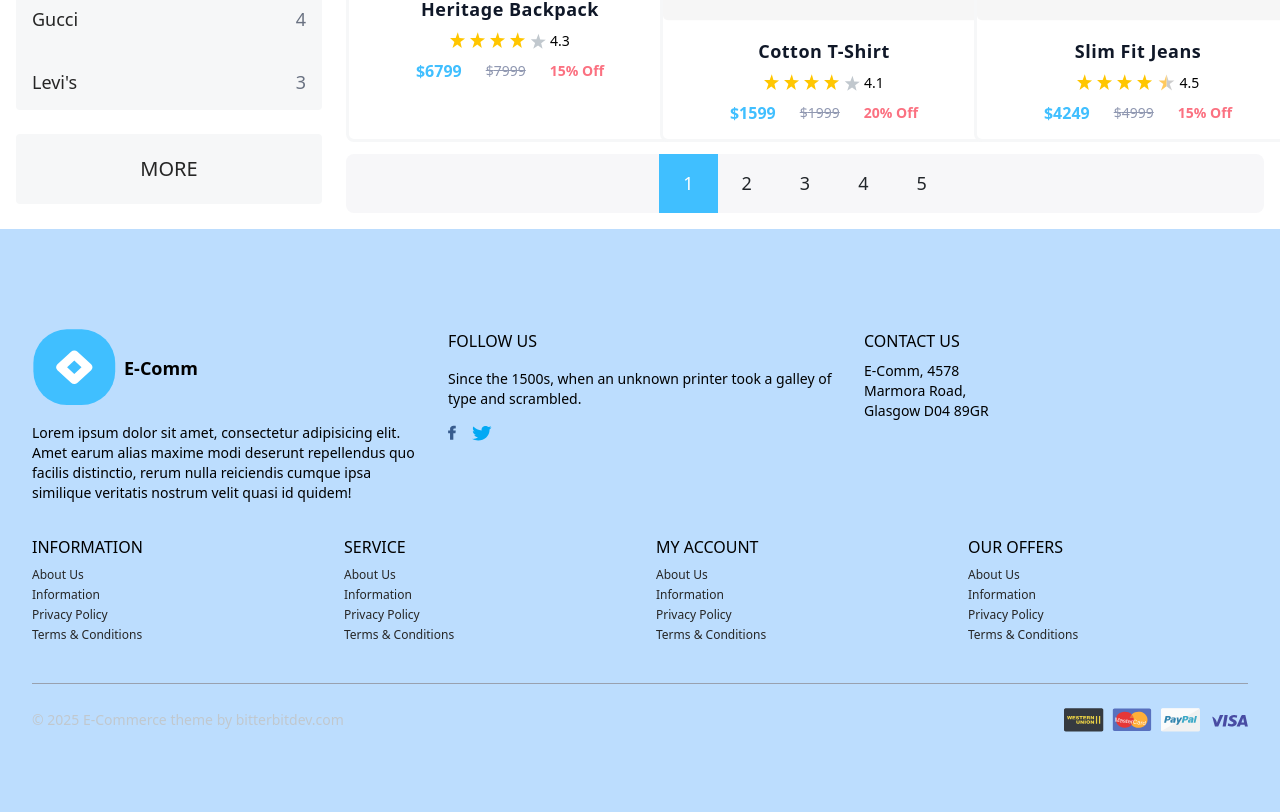
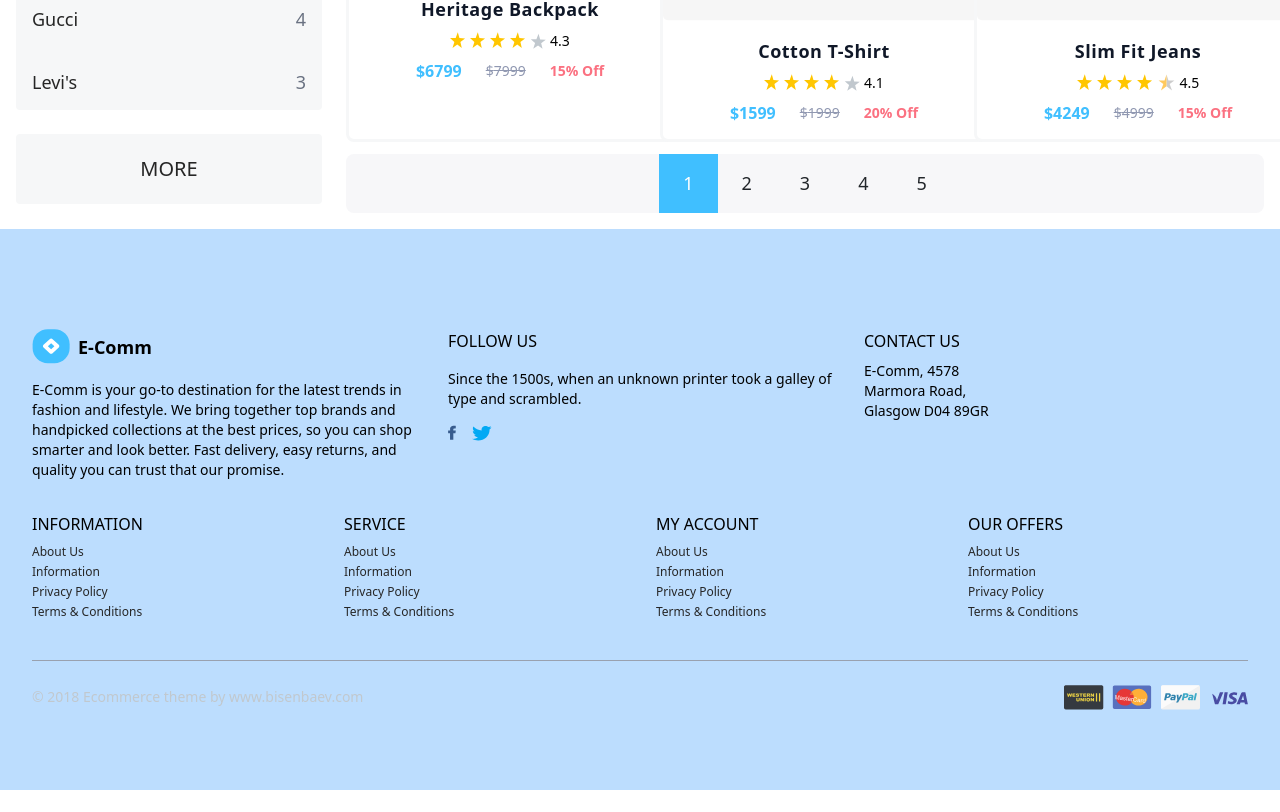
Before and after one commit to tsujit74/product-listing, a Next.js app: page / in a window 1280 px wide. Shown: the part 1229-2041 px from the top of the page. After the commit the page ends 2019 px from the top, so only its background shows below. Built offline with nearby package versions, Linux system fonts and the light colour scheme.

Commit message:
Fotter Improvement

```diff
--- a/src/components/Footer.tsx
+++ b/src/components/Footer.tsx
@@ -49,16 +49,17 @@ const Footer = () => {
       <div className="max-w-7xl mx-auto grid grid-cols-1 md:grid-cols-3 gap-8">
         <div className="space-y-4">
           <div className="flex items-center space-x-2 ">
-            <Image src="/images/icon.svg" width={84} height={25} alt="Logo" />
+            <Image src="/images/icon.svg" width={38} height={35} alt="Logo" />
             <span className="font-poppins font-bold text-[18px] leading-[100%]">
               E-Comm
             </span>
           </div>
           <p className="text-sm">
-            Lorem ipsum dolor sit amet, consectetur adipisicing elit. Amet earum
-            alias maxime modi deserunt repellendus quo facilis distinctio, rerum
-            nulla reiciendis cumque ipsa similique veritatis nostrum velit quasi
-            id quidem!
+            E-Comm is your go-to destination for the latest trends in fashion
+            and lifestyle. We bring together top brands and handpicked
+            collections at the best prices, so you can shop smarter and look
+            better. Fast delivery, easy returns, and quality you can trust that
+            our promise.
           </p>
         </div>
 
@@ -119,7 +120,7 @@ const Footer = () => {
 
       <div className="max-w-7xl mx-auto mt-10 pt-6 border-t border-gray-400 flex flex-col md:flex-row items-center justify-between text-sm">
         <p className="mb-4 md:mb-0 text-[#C1C8CE]">
-          © 2025 E-Commerce theme by bitterbitdev.com
+          © 2018 Ecommerce theme by www.bisenbaev.com
         </p>
         <div className="flex space-x-2">
           <Image
```
